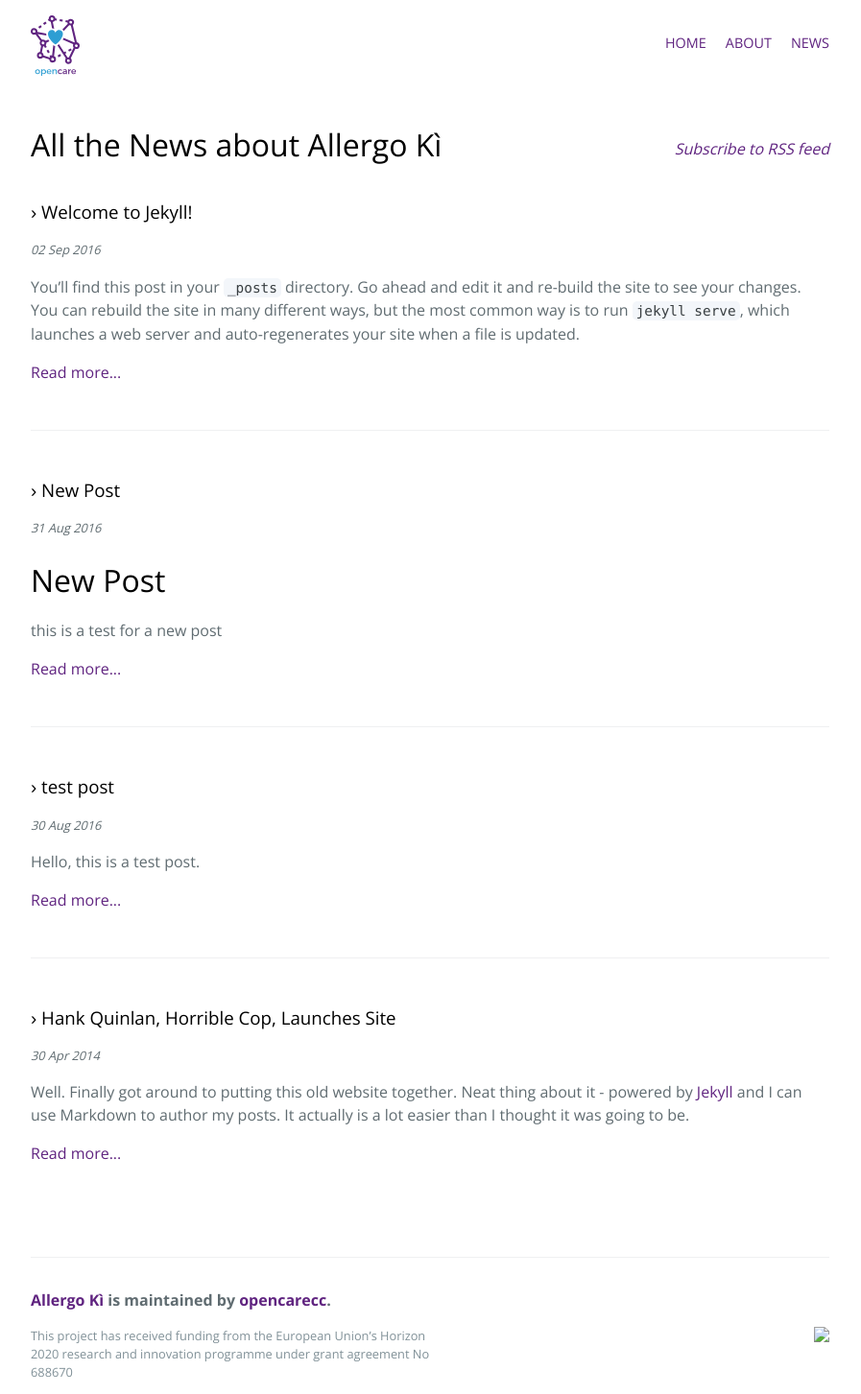
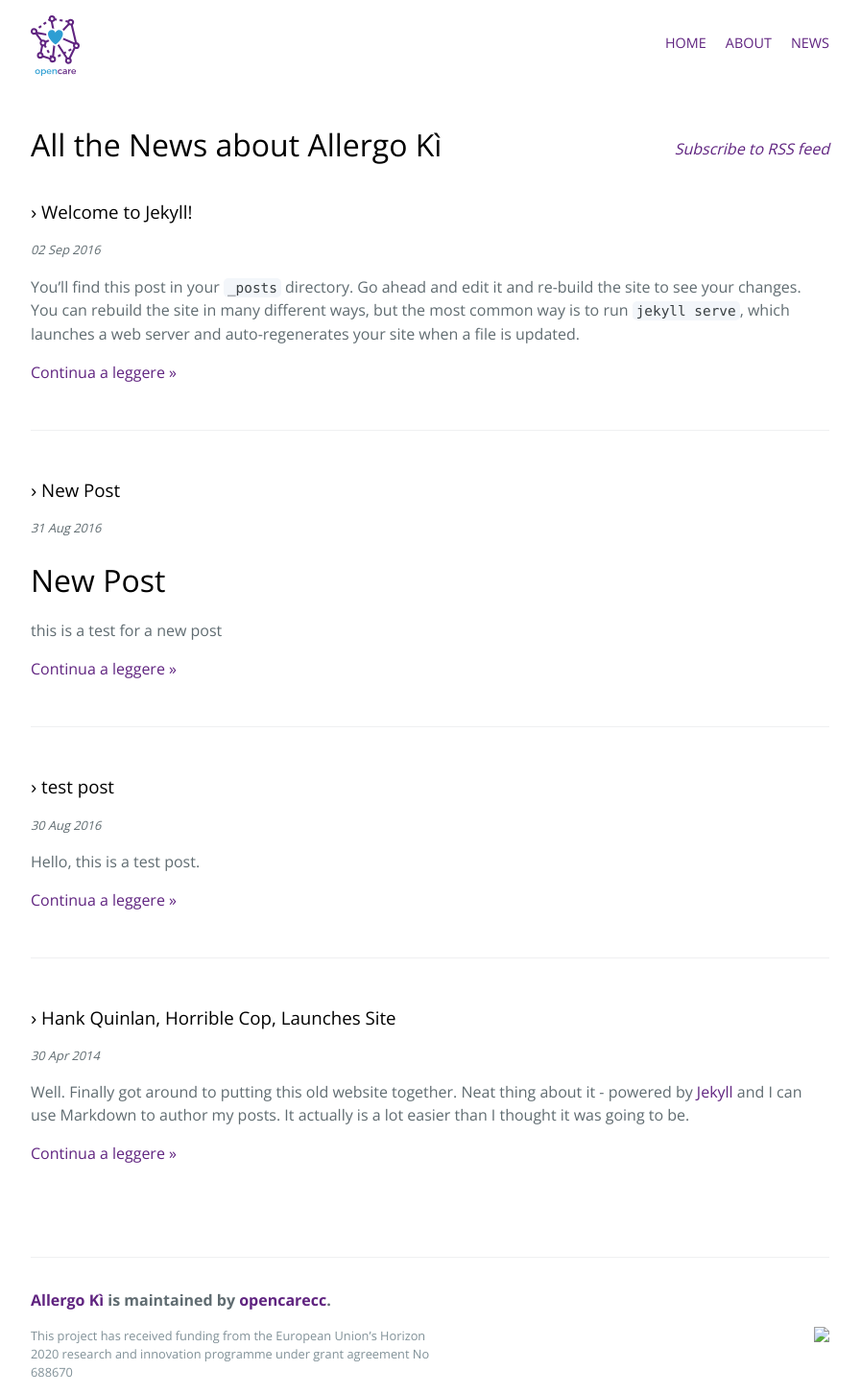
Before and after one commit to opencarecc/allergoki, a Jekyll site: the page built from blog/index.html, in a window 1280 px wide. Shown: the whole page at 96% size, without its empty margins (192-1089 px from the left). Built offline with Jekyll 4.4.1, drawn with Linux system fonts in a browser that asks for light colours; the list of posts is cut into pages by our own code.

Commit message:
translation

```diff
--- a/blog/index.html
+++ b/blog/index.html
@@ -11,7 +11,7 @@
         <a href="{{ site.baseurl }}{{ post.url }}" title="{{ post.title }}"><h3>› {{ post.title }}</h3></a>
         <p class="postdate">{{ post.date | date_to_string }}</p>
         {{ post.excerpt }}
-        <a href="{{ site.baseurl }}{{ post.url }}" title="{{ post.title }}">Read more...</a>
+        <a href="{{ site.baseurl }}{{ post.url }}" title="{{ post.title }}">Continua a leggere »</a>
       </li>
 	  {% endfor %}
 	</ul>
@@ -19,14 +19,14 @@
   <!-- Pagination links -->
   <div class="pagination">
     {% if paginator.previous_page %}
-      <a href="{{ site.baseurl }}{{ paginator.previous_page_path }}" class="previous">« Previous</a>
+      <a href="{{ site.baseurl }}{{ paginator.previous_page_path }}" class="previous">« Precedente</a>
     {% endif %}
 
     {% if paginator.total_pages > 1 %}
-      <span class="page_number ">Page {{ paginator.page }} of {{ paginator.total_pages }}</span>
+      <span class="page_number ">Pagina {{ paginator.page }} di {{ paginator.total_pages }}</span>
     {% endif %}
 
     {% if paginator.next_page %}
-      <a href="{{ site.baseurl }}{{ paginator.next_page_path }}" class="next">Next »</a>
+      <a href="{{ site.baseurl }}{{ paginator.next_page_path }}" class="next">Successivo »</a>
     {% endif %}
   </div>
```
